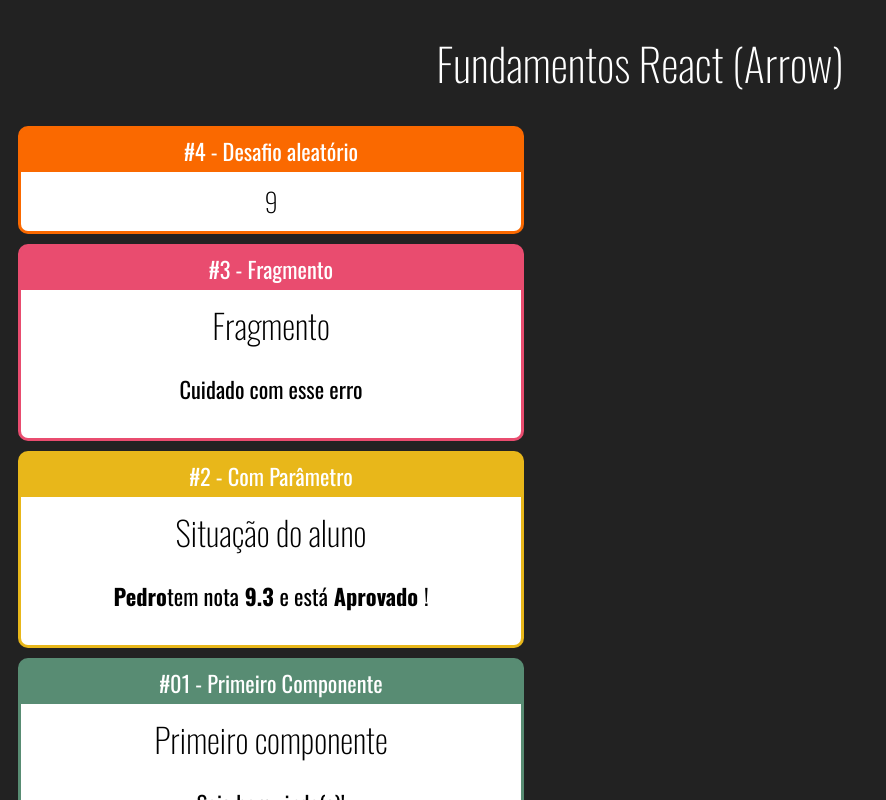
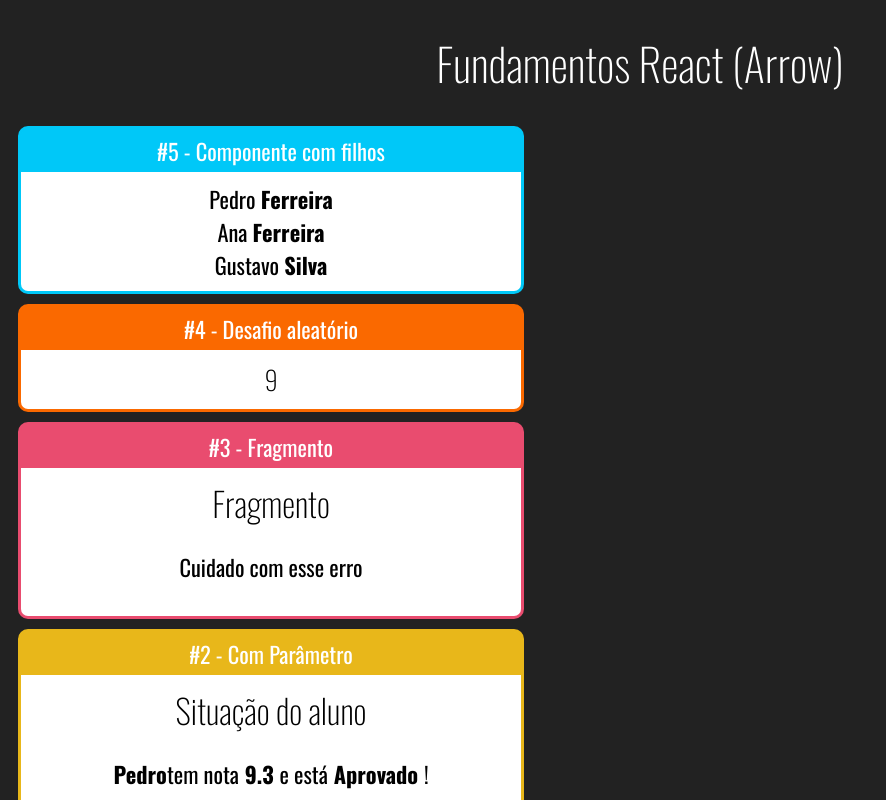
Before and after one commit to nathalia-alice/fundamentos-react, a React (Create React App) app: page / in a window 1280 px wide. Shown: the top 800 px of the page, without its empty margins (0-886 px from the left). Built offline with nearby package versions, Linux system fonts and the light colour scheme.

Commit message:
Componente com Filho #01

```diff
--- a/src/App.jsx
+++ b/src/App.jsx
@@ -1,6 +1,7 @@
 import './App.css'
 import React from 'react'
 
+import Familia from './components/basicos/Familia'
 import Card from './components/layout/Card'
 import Primeiro from './components/basicos/Primeiro'
 import ComParametro from './components/basicos/ComParametro'
@@ -12,6 +13,10 @@
         <h1>Fundamentos React (Arrow)</h1>
 
         <div className="Cards">
+            <Card titulo="#5 - Componente com filhos" color="#00C8F8">
+                <Familia sobrenome="Ferreira" />
+            </Card>
+
             <Card titulo="#4 - Desafio aleatório" color="#FA6900">
                 <Aleatorio max={10} min={1} />
             </Card>
--- /dev/null
+++ b/src/components/basicos/Familia.jsx
@@ -0,0 +1,11 @@
+import React from 'react'
+import FamiliaMembro from './FamiliaMembro'
+export default props => {
+    return (
+        <div>
+            <FamiliaMembro nome="Pedro" sobrenome={props.sobrenome}/>
+            <FamiliaMembro nome="Ana" {...props} />
+            <FamiliaMembro nome="Gustavo" sobrenome="Silva" />
+        </div>
+    )
+}
--- /dev/null
+++ b/src/components/basicos/FamiliaMembro.jsx
@@ -0,0 +1,10 @@
+import React from 'react'
+
+export default props => {
+    return (
+        <div>
+            <span>{props.nome} <strong>{props.sobrenome}</strong></span>
+        </div>
+
+    )
+}
```
